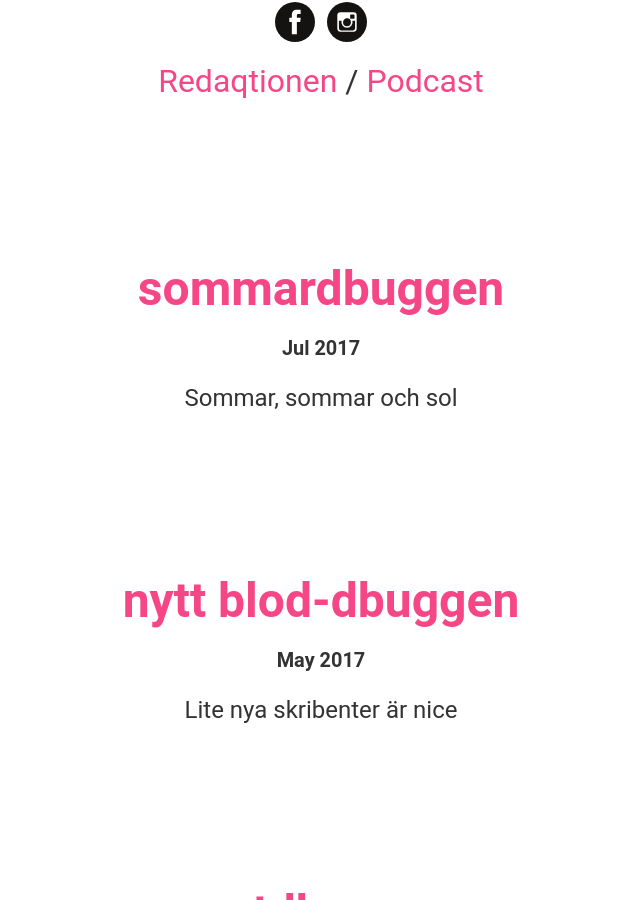
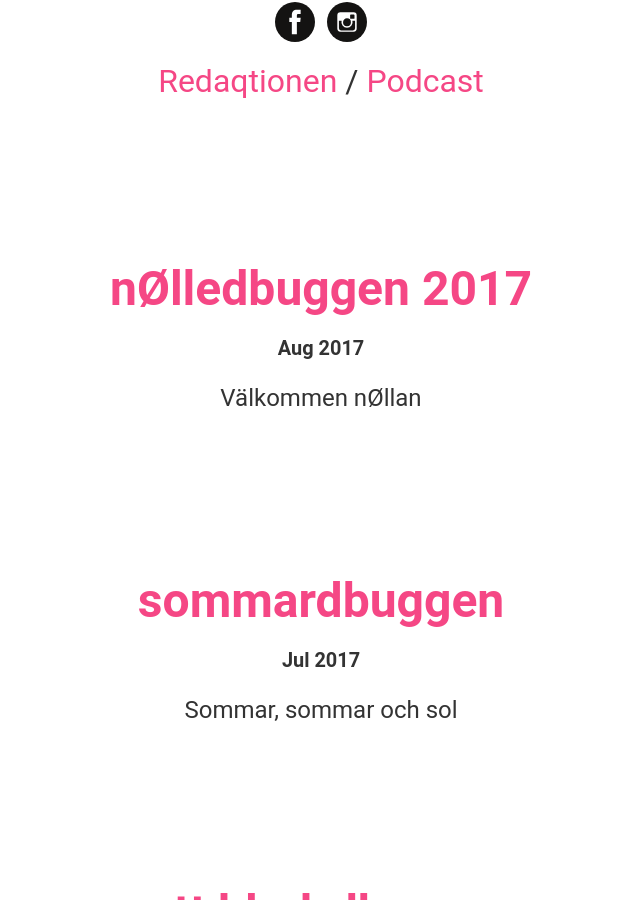
Before and after one commit to datasektionen/dbuggen, a Jekyll site: the page built from index.html, in a window 1280 px wide and 900 px high, scrolled down 569 px. Shown: the whole window, without its empty margins (319-959 px from the left). Built offline with Jekyll 4.4.1, drawn with Linux system fonts in a browser that asks for light colours.

Commit message:
Add nØlledbuggen 2017 and change name of nØlledbuggen 2016 (yaml)

```diff
--- a/_data/issues.yaml
+++ b/_data/issues.yaml
@@ -32,7 +32,7 @@
   description: Nånting nånting Shayan fixa
   date: "Jun 2016"
 - number: 9
-  name: nØlledbuggen
+  name: nØlledbuggen 2016
   description: Ett välkomstnummer tillägnat nØllan!
   date: "Aug 2016"
 - number: 10
@@ -63,3 +63,7 @@
   name: sommardbuggen
   description: Sommar, sommar och sol
   date: "Jul 2017"
+- number: 17
+  name: nØlledbuggen 2017
+  description: Välkommen nØllan
+  date: "Aug 2017"
```
